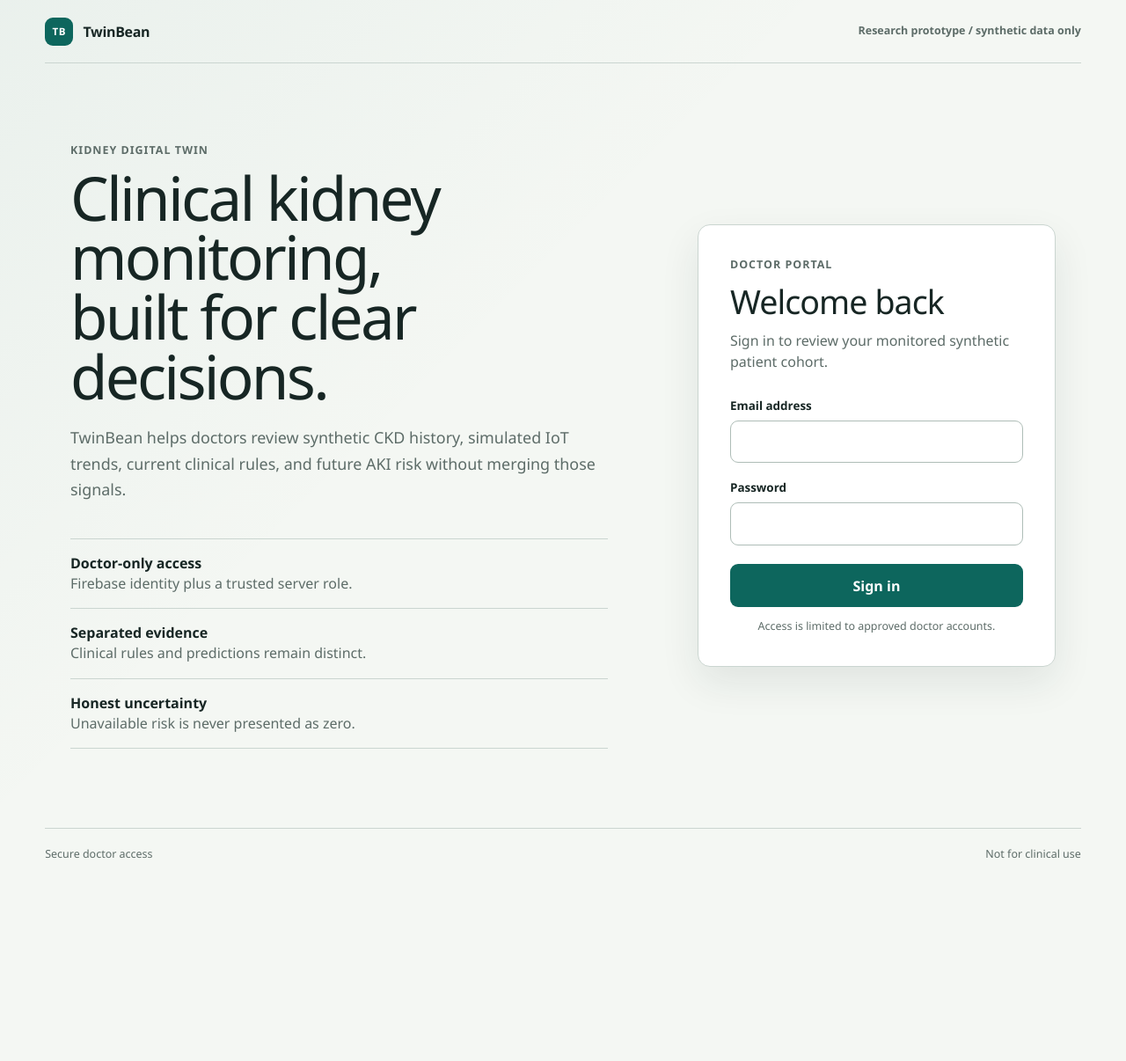
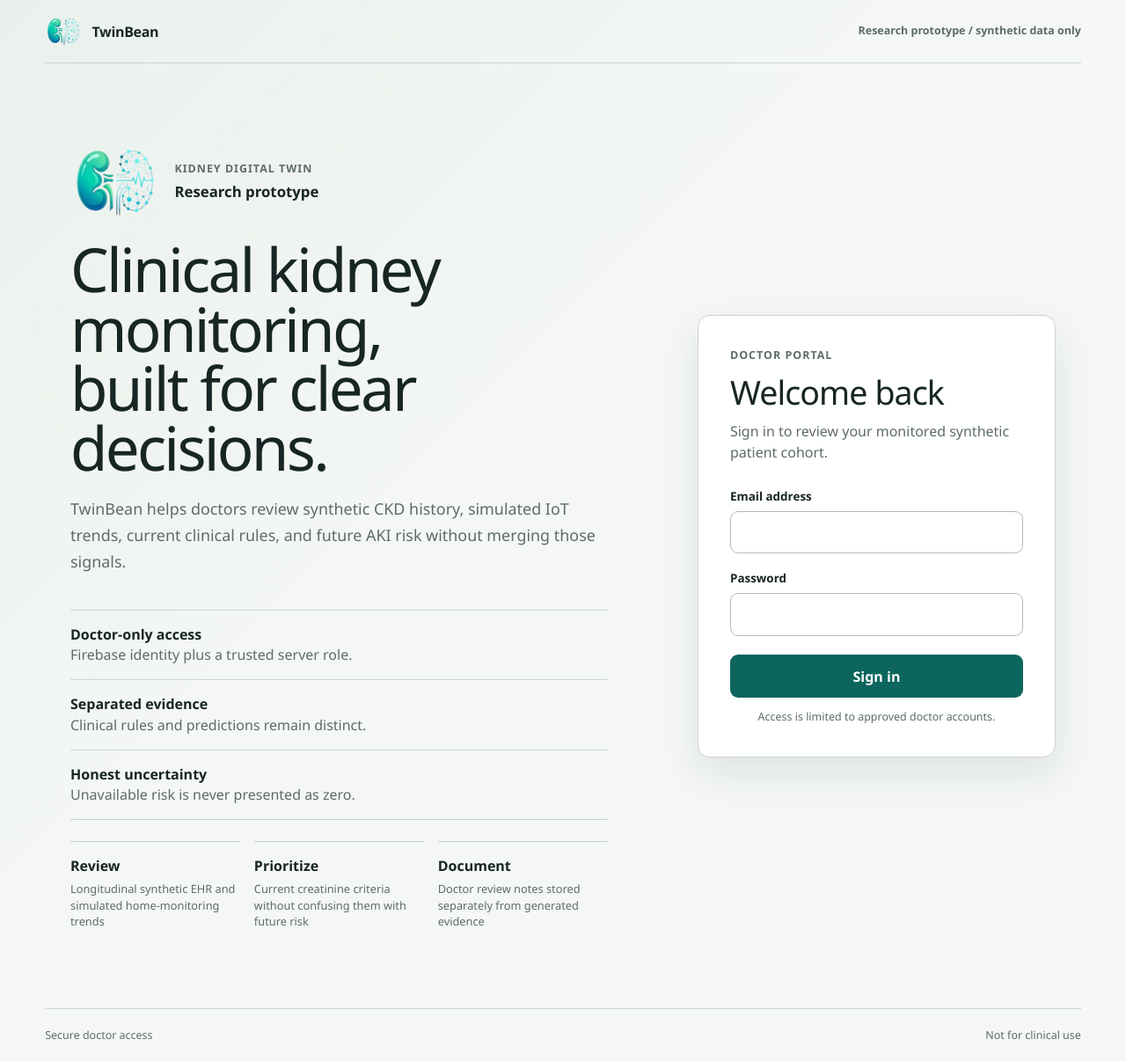
Before and after one commit to supransekhar10/TwinBean, a Next.js app in the folder frontend/: page / in a window 1280 px wide. Shown: the whole page at 88% size. Before the commit the page ends 1001 px from the top, so only its background shows below. Built offline with nearby package versions, Linux system fonts and the light colour scheme; no server answers.

Commit message:
fix(app): improve refresh placement and loading resilience

```diff
--- a/frontend/src/app/globals.css
+++ b/frontend/src/app/globals.css
@@ -87,6 +87,7 @@ button, a, input {
   font-size: 0.72rem;
   letter-spacing: 0.04em;
 }
+.login-wordmark-logo { width: 42px; height: 42px; object-fit: contain; }
 
 .prototype-label,
 .page-footer,
@@ -153,6 +154,14 @@ h2 {
   font-size: clamp(1rem, 1.4vw, 1.15rem);
   line-height: 1.65;
 }
+.login-hero-brand { display: flex; align-items: center; gap: 1rem; margin-bottom: 1.25rem; }
+.login-hero-brand img { width: clamp(72px, 8vw, 108px); height: auto; object-fit: contain; }
+.login-hero-brand div { display: grid; gap: .25rem; }
+.login-hero-brand span { color: var(--muted); font-size: .78rem; font-weight: 700; letter-spacing: .08em; text-transform: uppercase; }
+.login-hero-brand strong { font-size: 1.05rem; }
+.login-capabilities { display: grid; grid-template-columns: repeat(3,minmax(0,1fr)); gap: 1rem; margin-top: 1.5rem; }
+.login-capabilities > div { display: grid; gap: .35rem; padding-top: .9rem; border-top: 1px solid var(--line); }
+.login-capabilities span { color: var(--muted); font-size: .8rem; line-height: 1.45; }
 
 .boundary-list {
   border-top: 1px solid var(--line);
@@ -415,6 +424,7 @@ button:disabled { cursor: wait; opacity: 0.62; transform: none; }
     text-align: right;
   }
   .content-grid { padding: 2.5rem 0; }
+  .login-capabilities { grid-template-columns: 1fr; }
   h1 { font-size: 2.65rem; }
   .panel-heading { display: block; }
   .status-chip { display: inline-block; margin-top: 1rem; }
--- a/frontend/src/app/page.tsx
+++ b/frontend/src/app/page.tsx
@@ -1,11 +1,12 @@
 import { AuthPanel } from "@/components/auth-panel";
+import Image from "next/image";
 
 export default function Home() {
   return (
     <main className="page-shell">
       <header className="product-bar">
         <a className="wordmark" href="#main-content" aria-label="TwinBean home">
-          <span className="wordmark-mark" aria-hidden="true">TB</span>
+          <Image className="login-wordmark-logo" src="/twinbean-logo.png" alt="" width={42} height={42} priority />
           <span>TwinBean</span>
         </a>
         <span className="prototype-label">Research prototype / synthetic data only</span>
@@ -14,7 +15,7 @@ export default function Home() {
       <a className="skip-link" href="#main-content">Skip to sign in</a>
       <div className="content-grid" id="main-content">
         <section className="intro-copy" aria-labelledby="page-title">
-          <p className="context-label">Kidney digital twin</p>
+          <div className="login-hero-brand"><Image src="/twinbean-logo.png" alt="TwinBean kidney digital twin" width={118} height={118} priority /><div><span>Kidney digital twin</span><strong>Research prototype</strong></div></div>
           <h1 id="page-title">Clinical kidney monitoring, built for clear decisions.</h1>
           <p className="lede">
             TwinBean helps doctors review synthetic CKD history, simulated IoT trends,
@@ -32,6 +33,7 @@ export default function Home() {
               <p><strong>Honest uncertainty</strong><br />Unavailable risk is never presented as zero.</p>
             </div>
           </div>
+          <div className="login-capabilities" aria-label="TwinBean clinical workflow"><div><strong>Review</strong><span>Longitudinal synthetic EHR and simulated home-monitoring trends</span></div><div><strong>Prioritize</strong><span>Current creatinine criteria without confusing them with future risk</span></div><div><strong>Document</strong><span>Doctor review notes stored separately from generated evidence</span></div></div>
         </section>
 
         <AuthPanel />
--- a/frontend/src/components/clinician-sidebar.tsx
+++ b/frontend/src/components/clinician-sidebar.tsx
@@ -24,6 +24,7 @@ export function ClinicianSidebar({ active, email }: { active: ActivePage; email?
       <Link className={`sidebar-link${active === "overview" ? " sidebar-link--active" : ""}`} href="/dashboard">Overview</Link>
       <Link className={`sidebar-link${active === "patients" ? " sidebar-link--active" : ""}`} href="/patients">Monitored patients</Link>
       <Link className={`sidebar-link${active === "reviews" ? " sidebar-link--active" : ""}`} href="/reviews">Review workspace</Link>
+      <button className="sidebar-link" onClick={() => { sessionStorage.setItem("twinbean-force-refresh", "1"); window.location.reload(); }} type="button">Refresh page</button>
     </nav>
     <div className="sidebar-account"><span>Signed in as</span><strong title={email ?? undefined}>{email ?? "Doctor account"}</strong><button className="sidebar-signout" onClick={handleSignOut} type="button">Sign out</button></div>
   </aside>;
--- a/frontend/src/components/dashboard-screen.tsx
+++ b/frontend/src/components/dashboard-screen.tsx
@@ -7,7 +7,7 @@ import { useCallback, useEffect, useRef, useState } from "react";
 
 import { DoctorDashboard } from "@/components/doctor-dashboard";
 import { ClinicianSidebar } from "@/components/clinician-sidebar";
-import { ApiError, fetchDoctorDashboard, fetchDoctorHealth, type DashboardPatient } from "@/lib/api";
+import { ApiError, fetchDoctorDashboard, type DashboardPatient } from "@/lib/api";
 import { firebaseAuth } from "@/lib/firebase";
 
 type DashboardState = "loading" | "ready" | "error" | "unauthorized" | "unavailable";
@@ -32,16 +32,11 @@ export function DashboardScreen({ view }: { view: DashboardView }) {
   const [user, setUser] = useState<User | null>(null);
   const [rows, setRows] = useState<DashboardPatient[]>([]);
   const [state, setState] = useState<DashboardState>("loading");
-  const [refreshing, setRefreshing] = useState(false);
 
   const loadDashboard = useCallback(async (activeUser: User, refresh = false) => {
-    if (refresh) {
-      setRefreshing(true);
-    }
-    else setState("loading");
+    if (!refresh) setState("loading");
     try {
       const token = await activeUser.getIdToken();
-      await fetchDoctorHealth(token);
       setRows(await fetchDoctorDashboard(token, refresh));
       setState("ready");
     } catch (error) {
@@ -58,8 +53,6 @@ export function DashboardScreen({ view }: { view: DashboardView }) {
               ? "unauthorized"
               : "error",
       );
-    } finally {
-      setRefreshing(false);
     }
   }, []);
 
@@ -69,7 +62,9 @@ export function DashboardScreen({ view }: { view: DashboardView }) {
       return;
     }
     setUser(activeUser);
-    void loadDashboard(activeUser);
+    const forceRefresh = sessionStorage.getItem("twinbean-force-refresh") === "1";
+    sessionStorage.removeItem("twinbean-force-refresh");
+    void loadDashboard(activeUser, forceRefresh);
   }), [loadDashboard, router]);
 
   const criteriaMet = rows.filter((row) => row.current_rule?.status === "criteria_met").length;
@@ -99,12 +94,12 @@ export function DashboardScreen({ view }: { view: DashboardView }) {
 
       {view === "reviews" && <section className="review-workspace"><div><h2>Patients awaiting review</h2><p>Open a record to add a doctor review note. Notes do not change clinical-rule or prediction outputs.</p></div><ul>{priorityPatients.map((row) => <li key={row.patient.patient_id}><div><strong>{row.patient.display_name}</strong><span>Age {row.patient.age} · CKD {row.patient.ckd_stage} · Current criteria met</span></div><Link className="primary-button" href={`/patients/${row.patient.patient_id}#review-notes`}>Review patient</Link></li>)}</ul></section>}
 
-      {view === "patients" && <><div className="page-tools"><button className="secondary-button" disabled={refreshing || !user} onClick={() => user && void loadDashboard(user, true)} type="button">{refreshing ? "Refreshing…" : "Refresh from Firestore"}</button></div><div id="monitored-patients"><DoctorDashboard
+      {view === "patients" && <div id="monitored-patients"><DoctorDashboard
         rows={rows}
         loading={state === "loading"}
         error={state === "error" ? "general" : state === "unauthorized" ? "unauthorized" : state === "unavailable" ? "unavailable" : undefined}
         onRetry={user ? () => void loadDashboard(user) : undefined}
-      /></div></>}
+      /></div>}
       </div>
     </main>
   );
--- a/frontend/src/components/patient-detail.tsx
+++ b/frontend/src/components/patient-detail.tsx
@@ -49,7 +49,12 @@ export function PatientDetailScreen({ patientId }: { patientId: string }) {
   const [noteState, setNoteState] = useState<"idle" | "saving" | "error">("idle");
   useEffect(() => onAuthStateChanged(firebaseAuth, async (user) => {
     if (!user) { setState("unauthorized"); return; }
-    try { const token = await user.getIdToken(); setData(await fetchPatientTwin(patientId, token)); setNotes(await fetchReviewNotes(patientId, token)); setState("ready"); }
+    try {
+      const token = await user.getIdToken();
+      setData(await fetchPatientTwin(patientId, token));
+      setState("ready");
+      void fetchReviewNotes(patientId, token).then(setNotes).catch(() => setNotes([]));
+    }
     catch (error) { setState(error instanceof ApiError && (error.status === 401 || error.status === 403) ? "unauthorized" : "error"); }
   }), [patientId]);
   const content = state === "loading"
```
